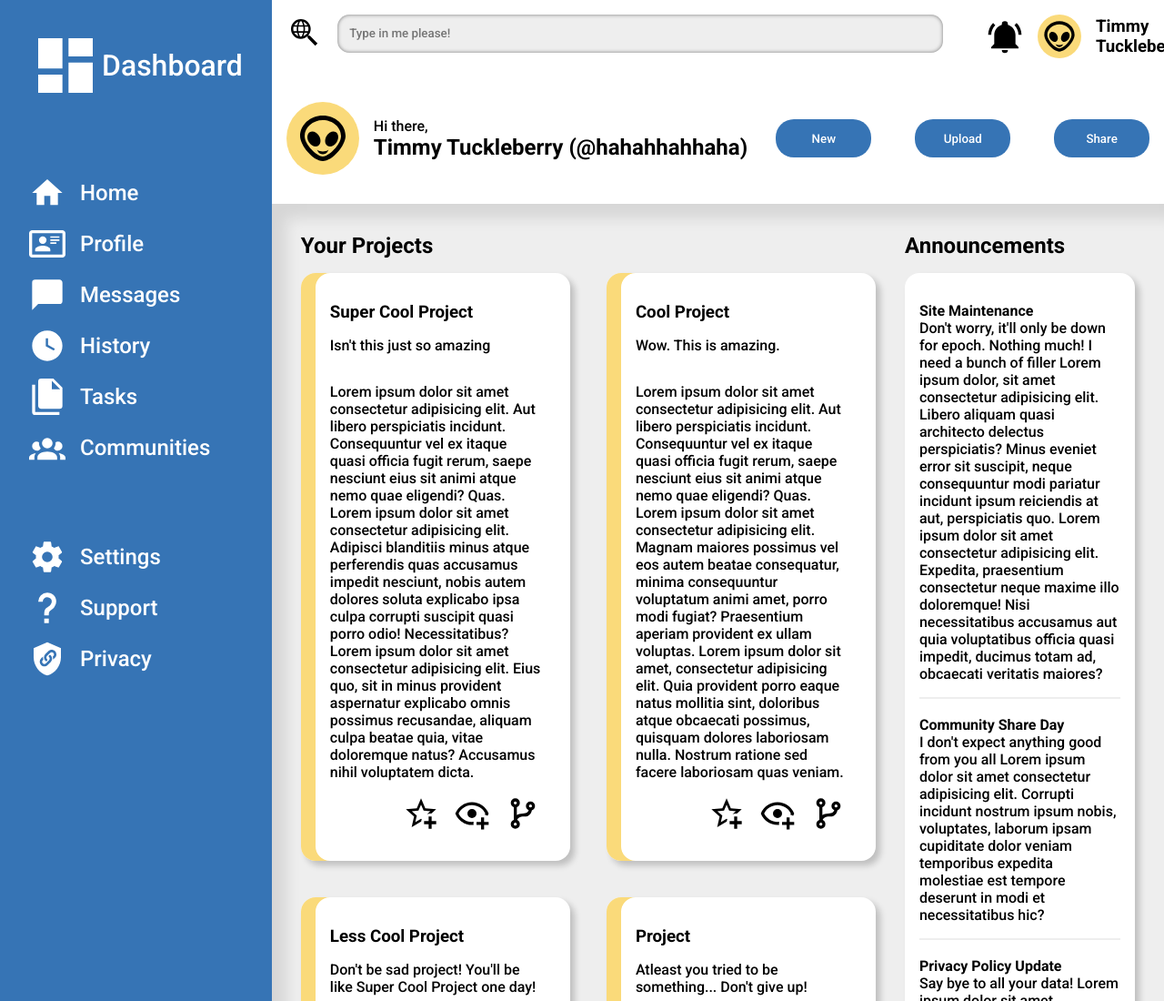
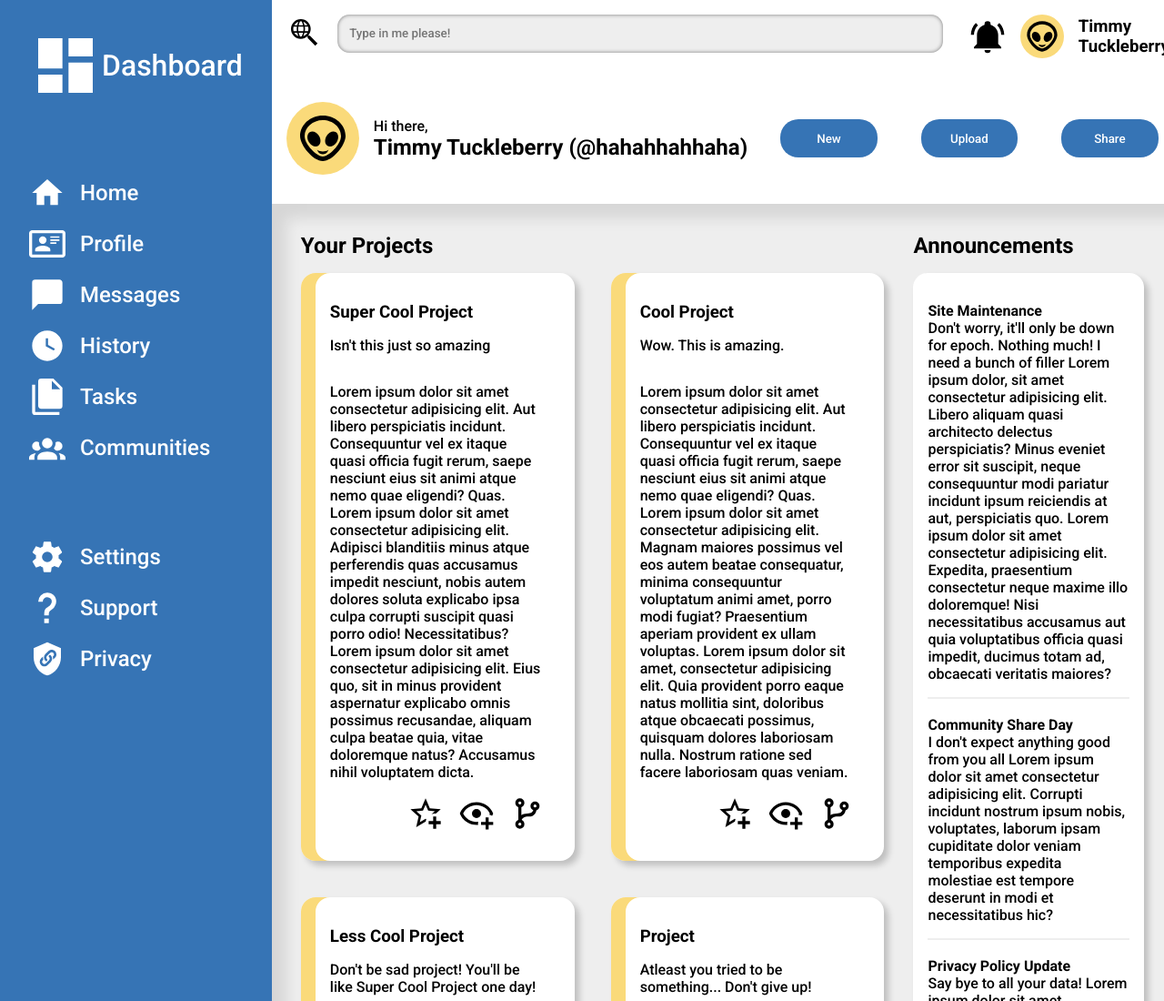
Before and after one commit to jmagali/odin-dashboard, a plain HTML site: page index.html in a window 1280 px wide. Shown: the top 1100 px of the page at 91% size. Drawn offline with Linux system fonts and the light colour scheme.

Commit message:
Adjust profile positioning

```diff
--- a/styles.css
+++ b/styles.css
@@ -60,10 +60,11 @@ html {
 
 .nav {
     display: flex;
-    justify-content: space-between;
+    justify-content: space-evenly;
     align-items: start;
     height: fit-content;
-    gap: 5%;
+    gap: 3%;
+    margin-right: 1em;
 }
 
 .search-container {
@@ -312,7 +313,7 @@ h4,
     justify-content: space-between;
 }
 
-.profile-container {
+.trending-container .profile-container {
     display: flex;
     justify-content: start;
 }
```
